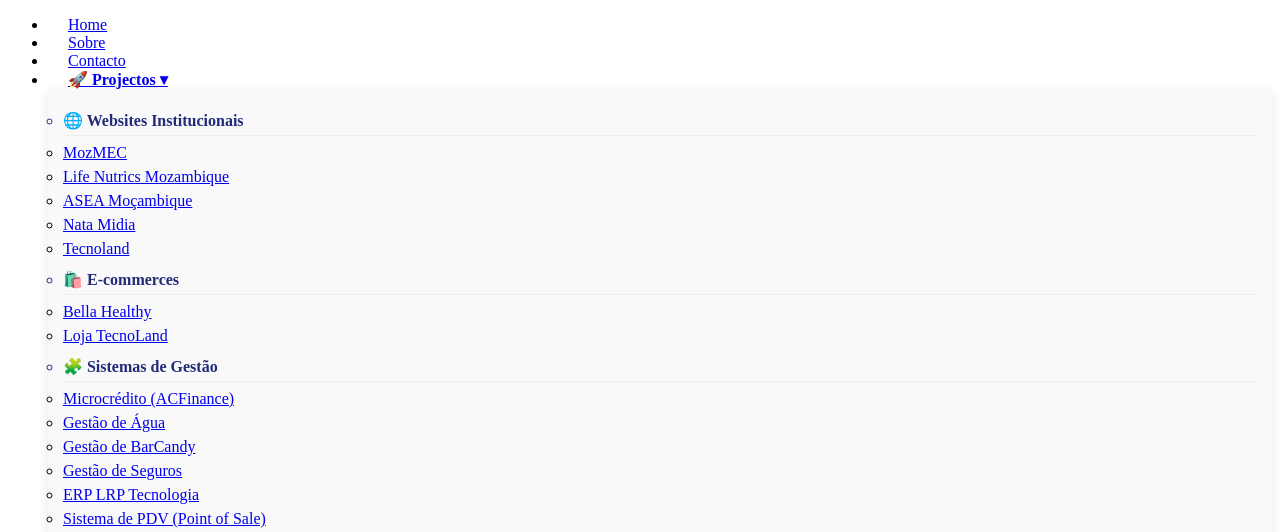
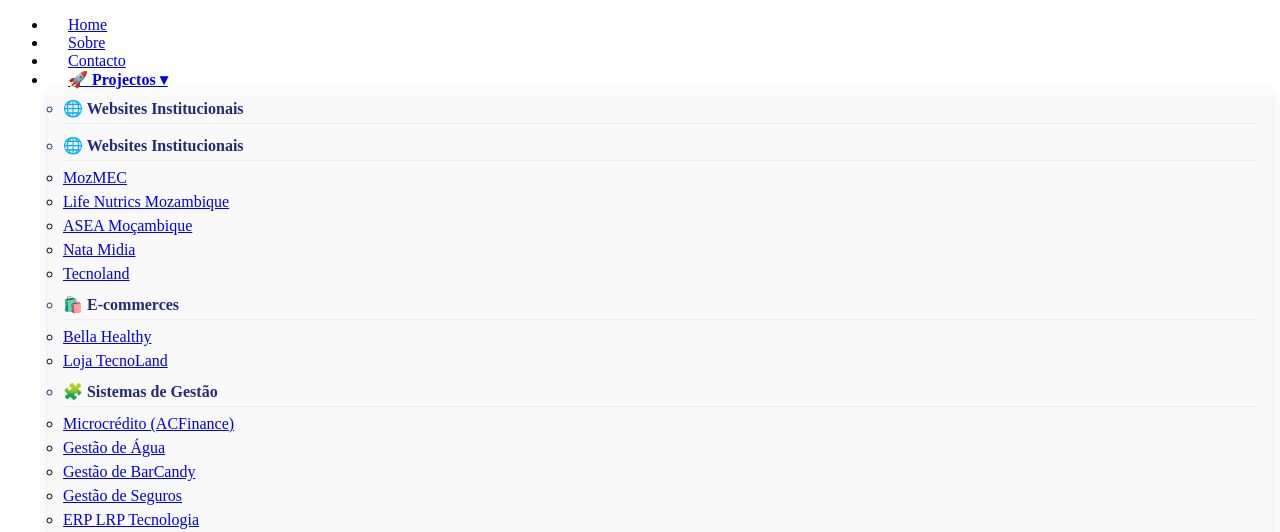
Before and after one commit to machavajose/josemachava, a plain HTML site: page index.html in a window 1280 px wide. Shown: the top 532 px of the page. Drawn offline with Linux system fonts and the light colour scheme.

Commit message:
Update index.html

```diff
--- a/index.html
+++ b/index.html
@@ -21,9 +21,9 @@
                                 <ul class="u-nav u-unstyled u-nav-2" style="padding: 10px 15px;">
 
                                     <!-- WEBSITES INSTITUCIONAIS -->
-<!--                                     <li class="u-nav-item" style="margin-bottom: 8px; font-weight: bold; color: #232b79; border-bottom: 1px solid #eee; padding-bottom: 5px;">
+                                    <li class="u-nav-item" style="margin-bottom: 8px; font-weight: bold; color: #232b79; border-bottom: 1px solid #eee; padding-bottom: 5px;">
                                         🌐 Websites Institucionais
-                                    </li> -->
+                                    </li>
                                      <li class="u-nav-item" style="margin-top: 12px; margin-bottom: 8px; font-weight: bold; color: #232b79; border-bottom: 1px solid #eee; padding-bottom: 5px;">
                                         🌐 Websites Institucionais
                                     </li>
```
